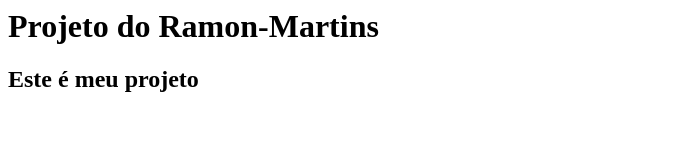
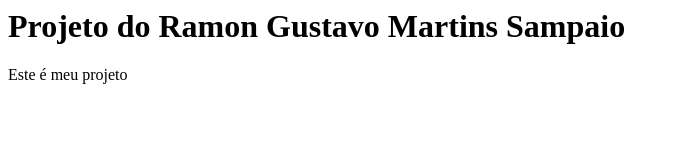
Before and after one commit to Ramon-Martins/curso-git, a plain HTML site: page index.html in a window 1280 px wide. Shown: the whole page, without its empty margins (0-679 px from the left). Drawn offline with Linux system fonts and the light colour scheme.

Commit message:
Paragrafo

```diff
--- a/index.html
+++ b/index.html
@@ -2,7 +2,7 @@
 	<head>
 	</head>
 	<body>
-		<h1>Projeto do Ramon-Martins</h1>
-		<h2>Este é meu projeto</h2>
+		<h1>Projeto do Ramon Gustavo Martins Sampaio</h1>
+		<p>Este é meu projeto</p>
 	</body>
 </html>
```
